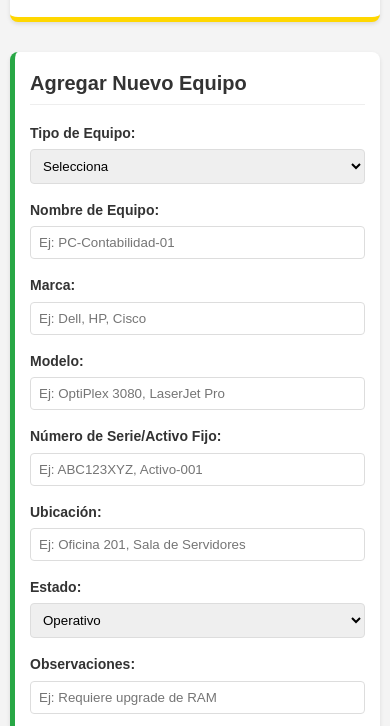
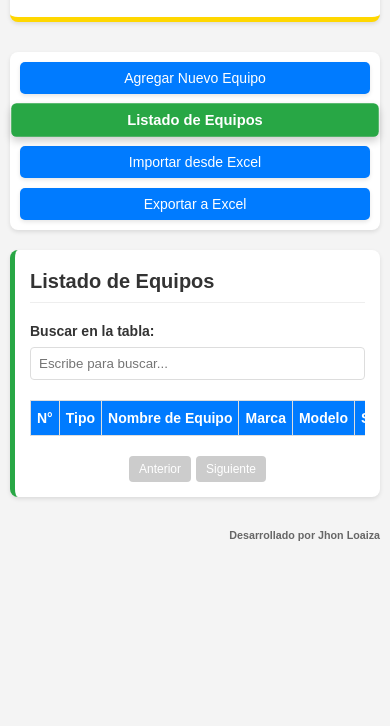
Before and after one commit to JhonVega270523/InvEquiposAlimentosCarnicos, a plain HTML site: page index.html in a window 390 px wide. Shown: the part 107-833 px from the top of the page. Drawn offline with Linux system fonts and the light colour scheme.

Commit message:
Subiendo

```diff
--- a/index.html
+++ b/index.html
@@ -234,6 +234,43 @@
             background-color: #218838; /* Darker green on hover */
         }
 
+        /* Estilos para el menú de secciones */
+        .section-menu {
+            display: flex;
+            justify-content: center;
+            gap: 15px;
+            margin-bottom: 20px;
+            flex-wrap: wrap;
+            padding: 10px;
+            background-color: var(--nutresa-blanco);
+            border-radius: 8px;
+            box-shadow: 0 2px 4px rgba(0, 0, 0, 0.1);
+        }
+        .section-menu button {
+            background-color: var(--nutresa-azul);
+            color: var(--nutresa-blanco);
+            padding: 12px 20px;
+            border: none;
+            border-radius: 5px;
+            cursor: pointer;
+            font-size: 16px;
+            transition: background-color 0.3s ease, transform 0.2s ease;
+            box-shadow: 0 2px 4px rgba(0,0,0,0.1);
+        }
+        .section-menu button:hover {
+            background-color: #0056b3;
+            transform: translateY(-2px);
+        }
+        .section-menu button.active {
+            background-color: var(--nutresa-verde);
+            font-weight: bold;
+            transform: scale(1.05);
+            box-shadow: 0 4px 8px rgba(0,0,0,0.2);
+        }
+        .hidden-section {
+            display: none;
+        }
+
 
         /* Media Queries para responsividad */
         @media (max-width: 768px) {
@@ -280,6 +317,14 @@
                 padding: 12px;
                 font-size: 16px;
             }
+            .section-menu {
+                flex-direction: column;
+                align-items: center;
+                gap: 10px;
+            }
+            .section-menu button {
+                width: 100%;
+            }
         }
 
         @media (max-width: 480px) {
@@ -298,7 +343,8 @@
                 font-size: 14px;
             }
             .form-group button,
-            .export-import-buttons button {
+            .export-import-buttons button,
+            .section-menu button {
                 font-size: 14px;
                 padding: 8px 12px;
             }
@@ -316,7 +362,14 @@
         <h1>Inventario de Equipos</h1>
     </header>
 
-    <div class="container">
+    <div class="section-menu">
+        <button id="showAddEquipo">Agregar Nuevo Equipo</button>
+        <button id="showListadoEquipos" class="active">Listado de Equipos</button>
+        <button id="showImportExcel">Importar desde Excel</button>
+        <button id="showExportExcel">Exportar a Excel</button>
+    </div>
+
+    <div class="container" id="addEquipoSection">
         <h2>Agregar Nuevo Equipo</h2>
         <form id="equipoForm">
             <div class="form-group">
@@ -371,7 +424,7 @@
         </form>
     </div>
 
-    <div class="container">
+    <div class="container" id="listadoEquiposSection">
         <h2>Listado de Equipos</h2>
         <div class="form-group">
             <label for="searchInput">Buscar en la tabla:</label>
@@ -380,7 +433,8 @@
         <table id="inventarioTable">
             <thead>
                 <tr>
-                    <th>N°</th> <th>Tipo</th>
+                    <th>N°</th>
+                    <th>Tipo</th>
                     <th>Nombre de Equipo</th>
                     <th>Marca</th>
                     <th>Modelo</th>
@@ -396,17 +450,31 @@
             </tbody>
         </table>
         <div class="pagination" id="paginationControls">
-            </div>
+        </div>
+    </div>
+
+    <div class="container hidden-section" id="importExcelSection">
+        <h2>Importar desde Excel</h2>
+        <p>Haz clic en el botón para seleccionar un archivo Excel (.xlsx o .xls) y cargar los datos en el inventario. Se te pedirá un PIN de seguridad.</p>
+        <p>Puedes elegir **agregar** los datos del archivo al inventario existente o **reemplazarlo** completamente.</p>
         <div class="export-import-buttons">
             <button id="importExcelBtn" class="import-btn">Importar desde Excel</button>
             <input type="file" id="excelFileInput" accept=".xlsx, .xls" style="display: none;">
+        </div>
+    </div>
+
+    <div class="container hidden-section" id="exportExcelSection">
+        <h2>Exportar a Excel</h2>
+        <p>Genera un archivo Excel (.xlsx) con el inventario actual. Se te pedirá un PIN de seguridad.</p>
+        <p>El archivo incluirá los datos filtrados si has aplicado una búsqueda.</p>
+        <div class="export-import-buttons">
             <button id="exportExcelBtn" class="export-btn">Exportar a Excel</button>
         </div>
-
-    <h6>Desarrollado por Jhon Loaiza</h6>
     </div>
 
     <button onclick="topFunction()" id="scrollToTopBtn" title="Ir arriba">&#9650;</button>
+
+    <h6>Desarrollado por Jhon Loaiza</h6>
 
     <script>
         document.addEventListener('DOMContentLoaded', () => {
@@ -419,6 +487,19 @@
             const paginationControls = document.getElementById('paginationControls');
             const scrollToTopBtn = document.getElementById('scrollToTopBtn');
 
+            // Nuevas referencias a las secciones y botones del menú
+            const addEquipoSection = document.getElementById('addEquipoSection');
+            const listadoEquiposSection = document.getElementById('listadoEquiposSection');
+            const importExcelSection = document.getElementById('importExcelSection');
+            const exportExcelSection = document.getElementById('exportExcelSection');
+
+            const showAddEquipoBtn = document.getElementById('showAddEquipo');
+            const showListadoEquiposBtn = document.getElementById('showListadoEquipos');
+            const showImportExcelBtn = document.getElementById('showImportExcel');
+            const showExportExcelBtn = document.getElementById('showExportExcel');
+            const sectionMenuButtons = document.querySelectorAll('.section-menu button');
+
+
             // --- Define tu PIN de seguridad aquí ---
             const passwordForActions = "S0p0rt3"; // ¡CAMBIA ESTE PIN por uno más seguro!
             // ------------------------------------
@@ -427,6 +508,45 @@
             let currentPage = 1;
             const itemsPerPage = 20;
             let filteredInventario = []; // Para manejar la paginación después de un filtro
+
+            // Función para mostrar/ocultar secciones
+            function showSection(sectionToShow) {
+                // Oculta todas las secciones
+                addEquipoSection.classList.add('hidden-section');
+                listadoEquiposSection.classList.add('hidden-section');
+                importExcelSection.classList.add('hidden-section');
+                exportExcelSection.classList.add('hidden-section');
+
+                // Muestra la sección seleccionada
+                sectionToShow.classList.remove('hidden-section');
+
+                // Actualiza la clase 'active' en los botones del menú
+                sectionMenuButtons.forEach(button => button.classList.remove('active'));
+                if (sectionToShow === addEquipoSection) {
+                    showAddEquipoBtn.classList.add('active');
+                } else if (sectionToShow === listadoEquiposSection) {
+                    showListadoEquiposBtn.classList.add('active');
+                } else if (sectionToShow === importExcelSection) {
+                    showImportExcelBtn.classList.add('active');
+                } else if (sectionToShow === exportExcelSection) {
+                    showExportExcelBtn.classList.add('active');
+                }
+
+                // Renderiza la tabla si la sección visible es la del listado
+                if (sectionToShow === listadoEquiposSection) {
+                    renderTable();
+                }
+            }
+
+            // Asigna los eventos click a los botones del menú
+            showAddEquipoBtn.addEventListener('click', () => showSection(addEquipoSection));
+            showListadoEquiposBtn.addEventListener('click', () => showSection(listadoEquiposSection));
+            showImportExcelBtn.addEventListener('click', () => showSection(importExcelSection));
+            showExportExcelBtn.addEventListener('click', () => showSection(exportExcelSection));
+
+            // Por defecto, muestra la sección de Listado de Equipos al cargar
+            showSection(listadoEquiposSection);
+
 
             // Funciones de Paginación
             function renderTable() {
@@ -455,7 +575,6 @@
                 const paginatedItems = filteredInventario.slice(startIndex, endIndex);
 
                 paginatedItems.forEach((equipo, relativeIndex) => {
-                    // El número de enumerado real es el índice de la tabla + 1 + el inicio de la página
                     addEquipoToTable(equipo, startIndex + relativeIndex);
                 });
                 renderPaginationButtons(totalPages);
@@ -507,8 +626,8 @@
                 paginationControls.appendChild(nextButton);
             }
 
-            // Llamada inicial para cargar la tabla y la paginación
-            renderTable();
+            // Llamada inicial para cargar la tabla y la paginación (ahora se hace desde showSection)
+            // renderTable();
 
             // Evento para agregar nuevo equipo (SIN protección de PIN)
             equipoForm.addEventListener('submit', (e) => {
@@ -543,6 +662,8 @@
                 renderTable();
                 equipoForm.reset();
                 alert("¡Equipo agregado exitosamente!");
+                // Opcional: Cambiar a la sección de listado después de agregar
+                showSection(listadoEquiposSection);
             });
 
             // --- Funcionalidad de Búsqueda ---
@@ -569,8 +690,8 @@
 
                     // Preparamos los encabezados excluyendo 'N°' y 'Acciones'
                     const headersData = Array.from(headerRow.cells)
-                                        .filter(th => th.textContent !== 'N°' && th.textContent !== 'Acciones')
-                                        .map(th => th.innerText);
+                                            .filter(th => th.textContent !== 'N°' && th.textContent !== 'Acciones')
+                                            .map(th => th.innerText);
 
                     let bodyData = dataToExport.map(equipo => [
                         equipo.tipo,
@@ -754,6 +875,8 @@
                                 currentPage = 1; // Resetear a la primera página después de importar
                                 renderTable();
                                 alert("¡Datos importados exitosamente!");
+                                // Opcional: Cambiar a la sección de listado después de importar
+                                showSection(listadoEquiposSection);
                             } else {
                                 alert("No se encontraron equipos válidos para importar en el archivo Excel.");
                             }
@@ -770,14 +893,11 @@
 
 
             function addEquipoToTable(equipo, globalIndex) {
-                // globalIndex es el índice del equipo en el array 'filteredInventario'
-                // El número de enumerado para mostrar es globalIndex + 1
                 const row = inventarioTableBody.insertRow();
-                row.dataset.index = globalIndex; // Guardamos el índice global para futuras referencias
+                row.dataset.index = globalIndex;
 
-                // Celda del enumerado
                 const numCell = row.insertCell();
-                numCell.textContent = globalIndex + 1; // Muestra el número consecutivo
+                numCell.textContent = globalIndex + 1;
 
                 const editableFields = ['nombreEquipo', 'marca', 'modelo', 'ubicacion', 'observaciones'];
                 const fields = ['tipo', 'nombreEquipo', 'marca', 'modelo', 'serial', 'ubicacion', 'estado', 'fechaRegistro', 'observaciones'];
@@ -807,7 +927,6 @@
                             });
 
                             select.addEventListener('change', (e) => {
-                                // Encuentra el índice real en el inventario no filtrado si es necesario
                                 const realIndex = inventario.findIndex(item => item === filteredInventario[globalIndex]);
                                 if (realIndex !== -1) {
                                     inventario[realIndex].estado = e.target.value;
@@ -847,7 +966,6 @@
 
             function updateCellValue(event, globalIndex, field) {
                 const newValue = event.target.textContent.trim();
-                // Necesitamos el índice real en el array 'inventario'
                 const realIndex = inventario.findIndex(item => item === filteredInventario[globalIndex]);
 
                 if (realIndex !== -1 && inventario[realIndex][field] !== newValue) {
@@ -862,13 +980,12 @@
                     const enteredPin = prompt("Introduce el PIN para eliminar el equipo:");
 
                     if (enteredPin === passwordForActions) {
-                        // Primero, encuentra el elemento real en el inventario no filtrado
                         const realIndex = inventario.findIndex(item => item === filteredInventario[globalIndex]);
 
                         if (realIndex !== -1) {
                             inventario.splice(realIndex, 1);
                             saveInventario();
-                            renderTable(); // Vuelve a renderizar toda la tabla para ajustar la paginación y números
+                            renderTable();
                             alert("¡Equipo eliminado exitosamente!");
                         } else {
                             alert("Error: El equipo no se encontró en el inventario.");
@@ -884,7 +1001,6 @@
             }
 
             // --- Scroll to Top functionality ---
-            // Cuando el usuario se desplaza hacia abajo 20px desde la parte superior del documento, muestra el botón
             window.onscroll = function() {scrollFunction()};
 
             function scrollFunction() {
@@ -895,11 +1011,10 @@
               }
             }
 
-            // Cuando el usuario hace clic en el botón, desplázate suavemente hacia la parte superior del documento
             window.topFunction = function() {
               window.scrollTo({
                 top: 0,
-                behavior: 'smooth' // Esta es la clave para el desplazamiento suave
+                behavior: 'smooth'
               });
             }
             // --- End Scroll to Top functionality ---
```
